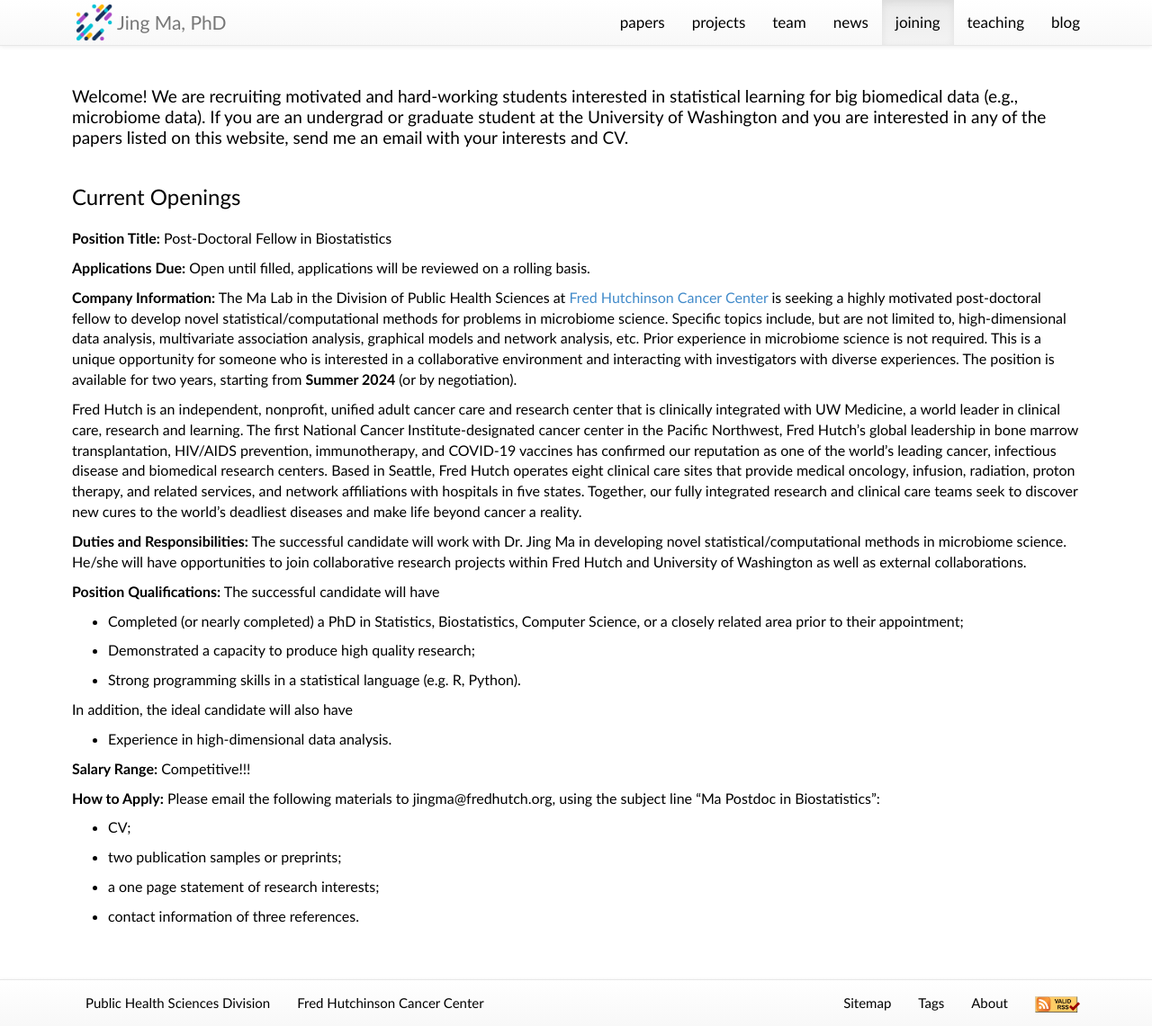
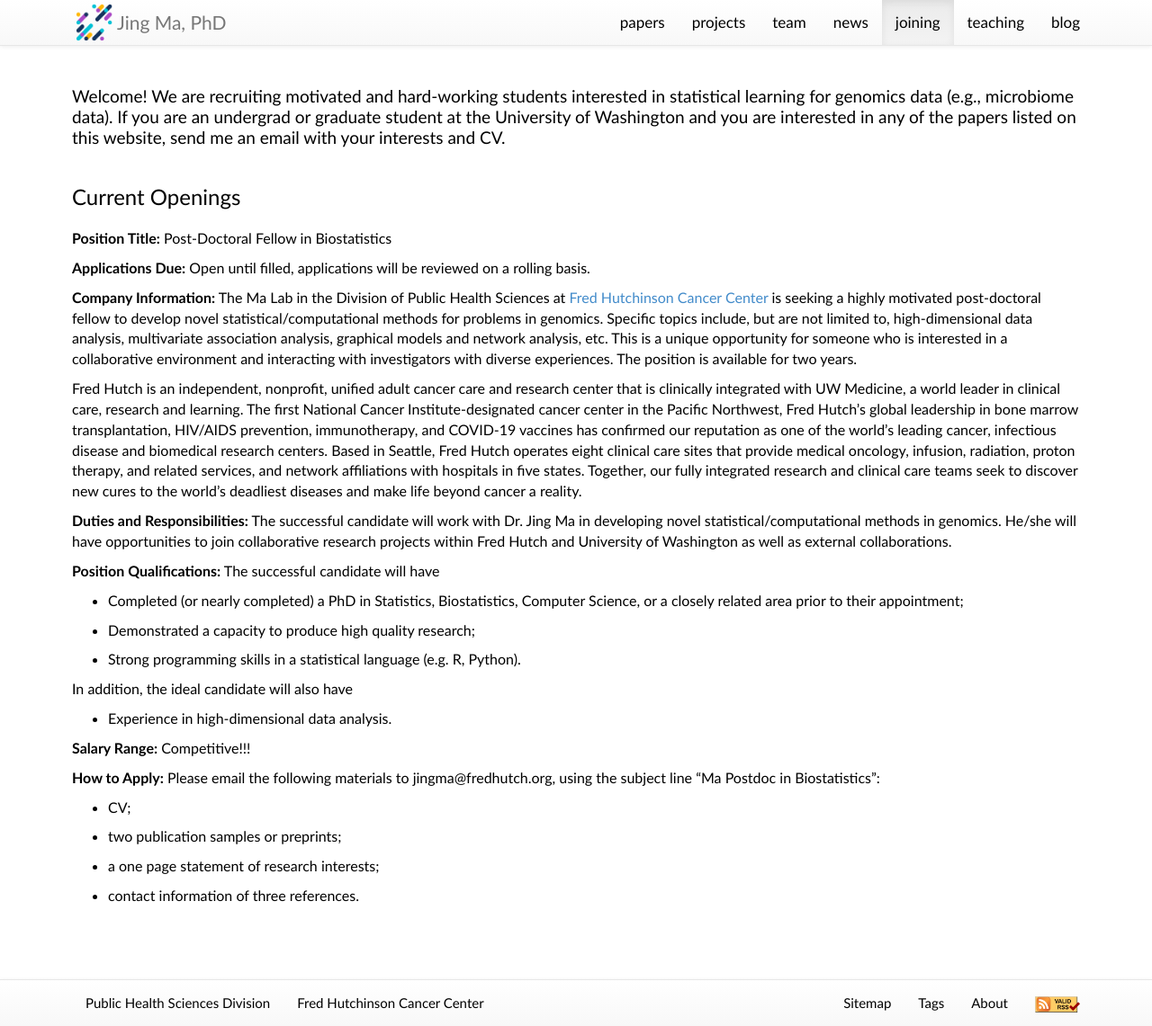
Before and after one commit to statisticslab/statisticslab.github.io, a Jekyll site: the page built from joining/index.md, in a window 1280 px wide and 1141 px high. Shown: the whole window at 90% size. Built offline with Jekyll 4.4.1, drawn with Linux system fonts in a browser that asks for light colours; nearby versions of some CDN libraries.

Commit message:
update hiring details

```diff
--- a/joining/index.md
+++ b/joining/index.md
@@ -11,7 +11,7 @@ categories:
 <div class="row">
 	<div class="col-md-12">
 		<div class="smallhead">
-			Welcome! We are recruiting motivated and hard-working students interested in statistical learning for big biomedical data (e.g., microbiome data). If you are an undergrad or graduate student at the University of Washington and you are interested in any of the papers listed on this website, send me an email with your interests and CV.
+			Welcome! We are recruiting motivated and hard-working students interested in statistical learning for genomics data (e.g., microbiome data). If you are an undergrad or graduate student at the University of Washington and you are interested in any of the papers listed on this website, send me an email with your interests and CV.
 		</div>
 	</div>
 </div>
@@ -35,12 +35,12 @@ categories:
 
 **Applications Due:** Open until filled, applications will be reviewed on a rolling basis.
 
-**Company Information:** The Ma Lab in the Division of Public Health Sciences at [Fred Hutchinson Cancer Center](https://www.fredhutch.org/en.html) is seeking a highly motivated post-doctoral fellow to develop novel statistical/computational methods for problems in microbiome science. Specific topics include, but are not limited to, high-dimensional data analysis, multivariate association analysis, graphical models and network analysis, etc. Prior experience in microbiome science is not required. This is a unique opportunity for someone who is interested in a collaborative environment and interacting with investigators with diverse experiences. The position is available for two years, starting from **Summer 2024** (or by negotiation).
+**Company Information:** The Ma Lab in the Division of Public Health Sciences at [Fred Hutchinson Cancer Center](https://www.fredhutch.org/en.html) is seeking a highly motivated post-doctoral fellow to develop novel statistical/computational methods for problems in genomics. Specific topics include, but are not limited to, high-dimensional data analysis, multivariate association analysis, graphical models and network analysis, etc. This is a unique opportunity for someone who is interested in a collaborative environment and interacting with investigators with diverse experiences. The position is available for two years.
 
 Fred Hutch is an independent, nonprofit, unified adult cancer care and research center that is clinically integrated with UW Medicine, a world leader in clinical care, research and learning. The first National Cancer Institute-designated cancer center in the Pacific Northwest, Fred Hutch’s global leadership in bone marrow transplantation, HIV/AIDS prevention, immunotherapy, and COVID-19 vaccines has confirmed our reputation as one of the world’s leading cancer, infectious disease and biomedical research centers. Based in Seattle, Fred Hutch operates eight clinical care sites that provide medical oncology, infusion, radiation, proton therapy, and related services, and network affiliations with hospitals in five states. Together, our fully integrated research and clinical care teams seek to discover new cures to the world’s deadliest diseases and make life beyond cancer a reality.
 
 
-**Duties and Responsibilities:** The successful candidate will work with Dr. Jing Ma in developing novel statistical/computational methods in microbiome science. He/she will have opportunities to join collaborative research projects within Fred Hutch and University of Washington as well as external collaborations.
+**Duties and Responsibilities:** The successful candidate will work with Dr. Jing Ma in developing novel statistical/computational methods in genomics. He/she will have opportunities to join collaborative research projects within Fred Hutch and University of Washington as well as external collaborations.
 
 **Position Qualifications:** The successful candidate will have
 
```
